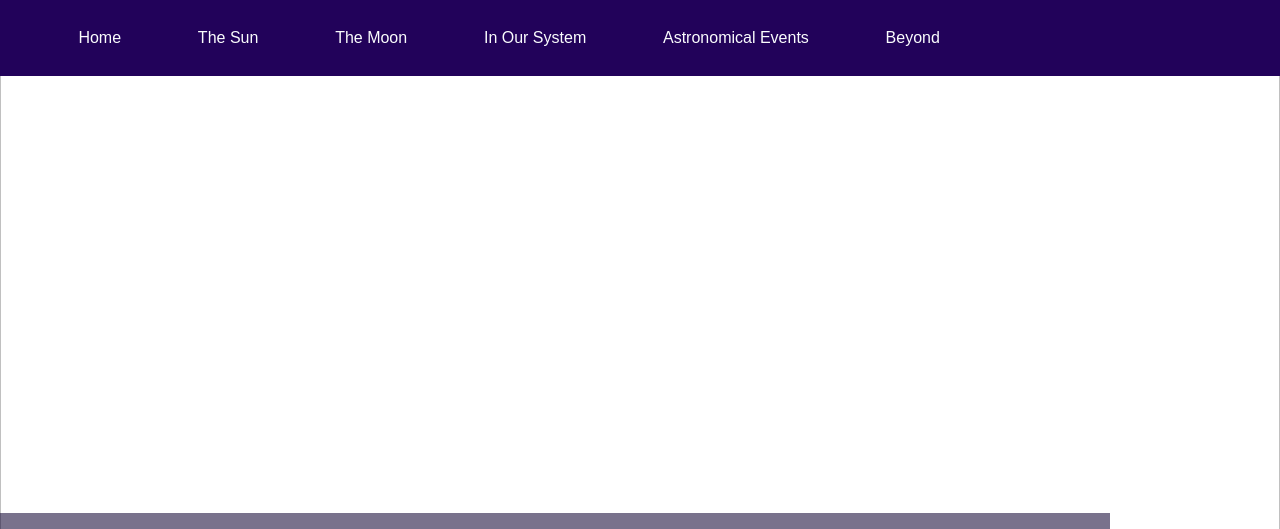
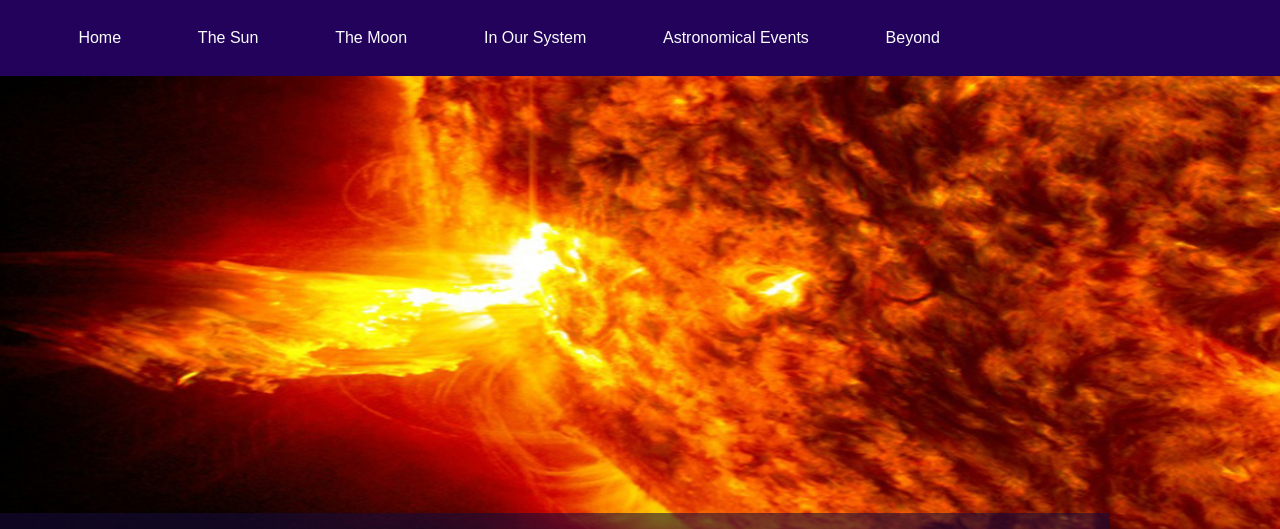
Before and after one commit to RJones-Maker/astralvoyager, a plain HTML site: page sun.html in a window 1280 px wide. Shown: the top 529 px of the page. Drawn offline with Linux system fonts and the light colour scheme; the site is published under a folder, as on GitHub Pages, so addresses that start at the root find nothing.

Commit message:
Update sun.html

```diff
--- a/sun.html
+++ b/sun.html
@@ -25,7 +25,7 @@
 <body>
     <header>
         <div class="containerText">
-            <img src="/Images/GSFC_20171208_Archive_e001434~orig.jpg"  width="100%" id="imgheader">
+            <img src="Images/GSFC_20171208_Archive_e001434~orig.jpg"  width="100%" id="imgheader">
                 <div class="bottom-left">
                     <h1>The Sun</h1>
                 </div>
```
